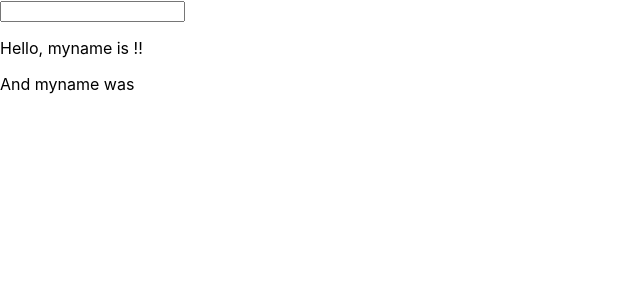
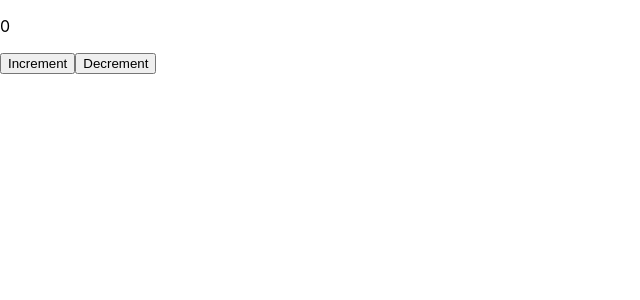
Before and after one commit to gabrielmds222/React-hooks, a React (Create React App) app: page / in a window 1280 px wide. Shown: the top 300 px of the page, without its empty margins (0-640 px from the left). Built offline with nearby package versions, Linux system fonts and the light colour scheme.

Commit message:
feat: Utiliza exemplo do  useReducer para somar um número ao contador

```diff
--- a/src/App.js
+++ b/src/App.js
@@ -2,12 +2,13 @@ import React from 'react';
 
 // import { State } from '../src/hooks/State';
 // import { Effect } from '../src/hooks/Effect';
-import { Ref } from '../src/hooks/Ref';
+// import { Ref } from '../src/hooks/Ref';
+import { Reducer } from '../src/hooks/Reducer';
 
 function App() {
   return (
     // <State />
-    <Ref />
+    <Reducer />
   );
 }
 
--- a/src/hooks/Effect/index.js
+++ b/src/hooks/Effect/index.js
@@ -18,7 +18,7 @@ export function Effect(){
                 setItems(responseJSON)
         }
 
-        // fetchResourceTypes();
+        fetchResourceTypes();
     }, [resourceType]);
 
     // ComponentDidMount
--- /dev/null
+++ b/src/hooks/Reducer/index.js
@@ -0,0 +1,29 @@
+import React, { useReducer } from 'react';
+
+const reducer = (state, action) => {
+    switch(action.type) {
+        case 'increment':
+        return {
+            counter: state.counter + 1
+        };
+        default:
+            return state;
+    }
+}
+
+export function Reducer(){
+    // const [count, setCount] = useState(0);
+    const [state, dispatch] = useReducer(reducer, {counter: 0});
+
+    // function Increment(){
+    //     setCount(count + 1);
+    // }
+
+    return(
+        <div>
+            <p>{state.counter}</p>
+            <button onClick={() => dispatch({ type: 'increment' })}>Increment</button>
+            <button onClick={() => {}}>Decrement</button>
+        </div>
+    );
+}
```
